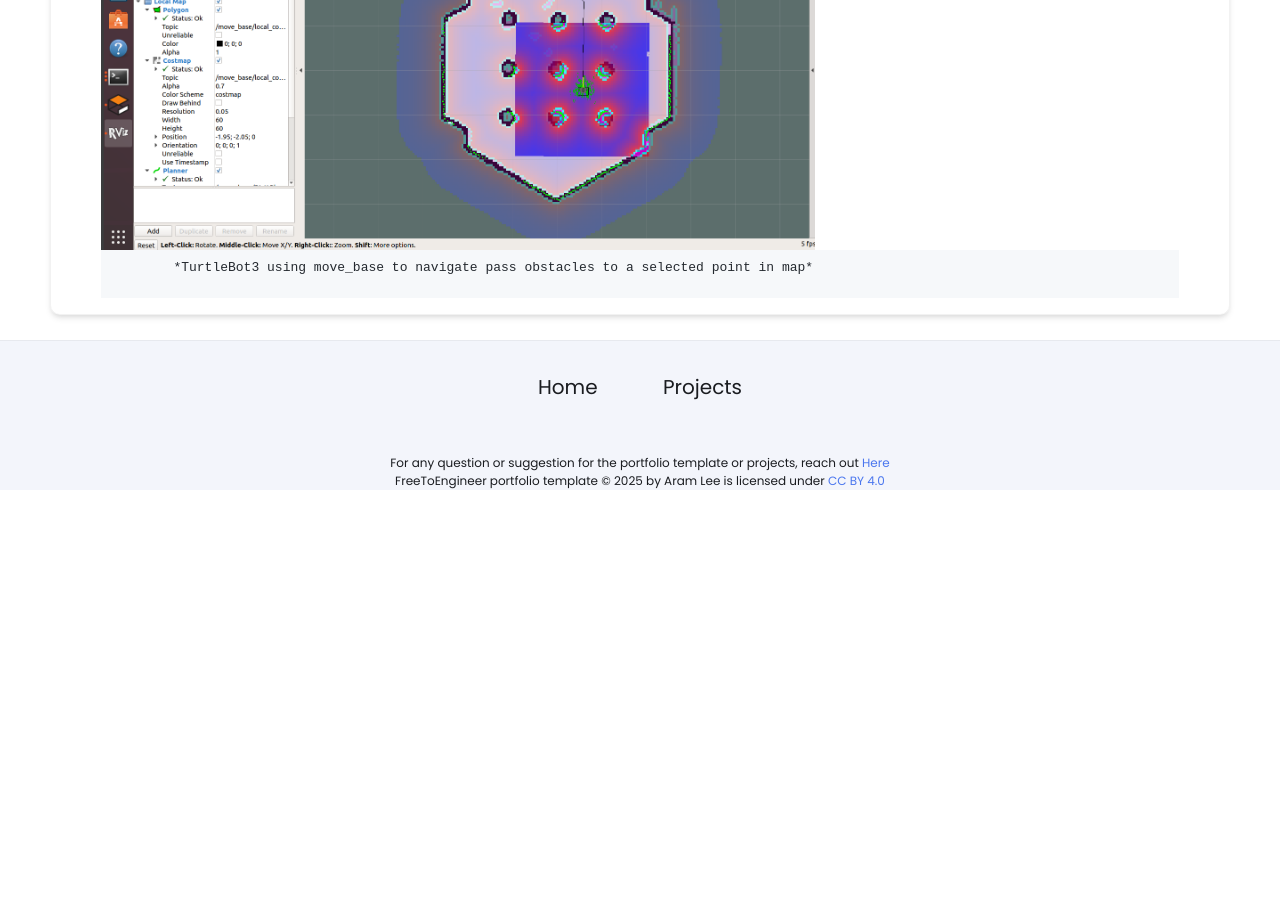
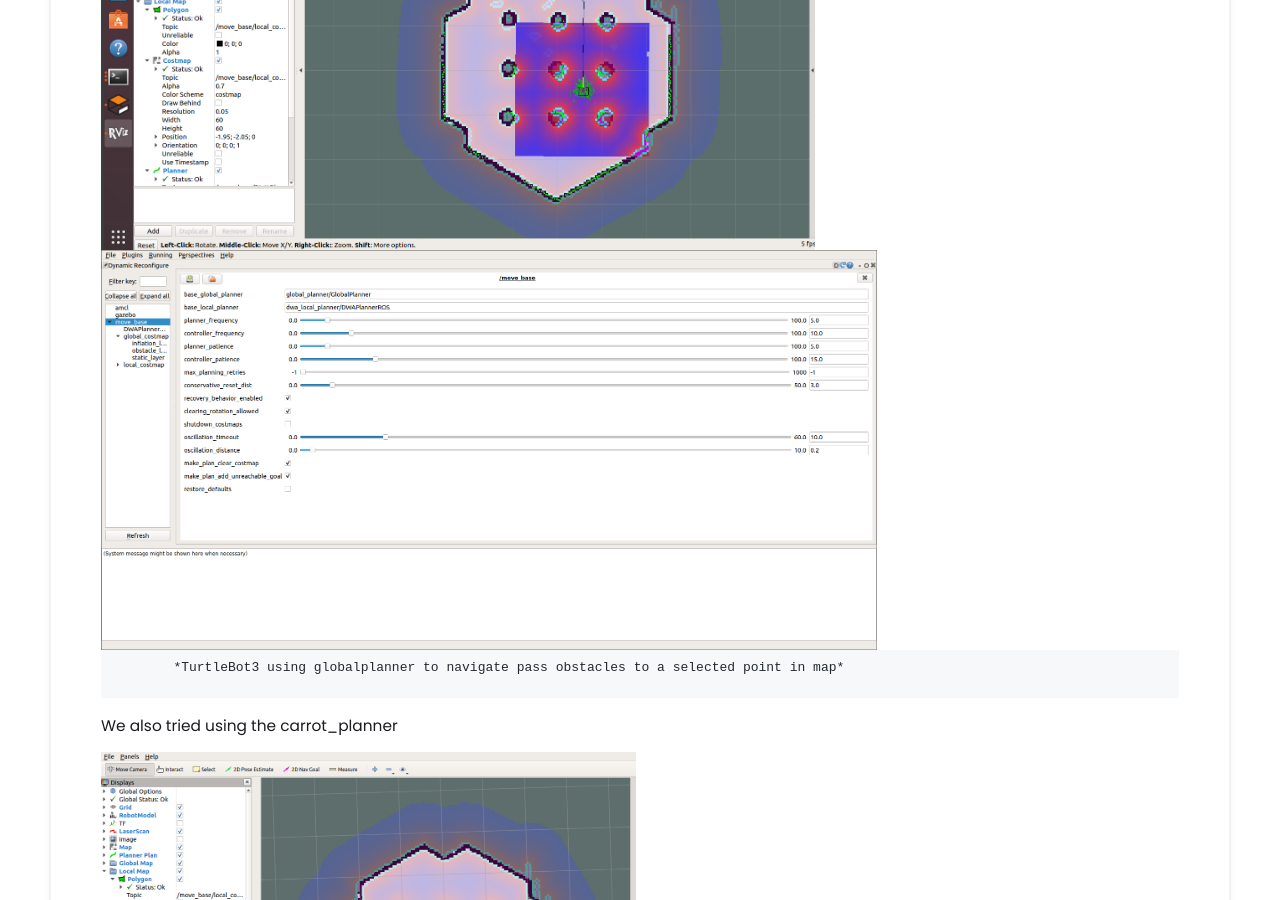
Before and after one commit to NinjaHazwan/NinjaHazwan.github.io, a Jekyll site: the page built from _projects/demo-project/index.md, in a window 1280 px wide and 900 px high, scrolled down 3618 px. Built offline with Jekyll 4.4.1, drawn with Linux system fonts in a browser that asks for light colours; before the commit the page ends 4108 px from its top, so only the background shows below that.

Commit message:
Update index.md

```diff
--- a/_projects/demo-project/index.md
+++ b/_projects/demo-project/index.md
@@ -85,7 +85,12 @@ In this project, we implemented autonomous navigation for TurtleBot3 using the m
 
 {% include image-gallery.html images="move_base1.png" height="400" %}
 {% include image-gallery.html images="SEP1 pic.png" height="400" %}
-            *TurtleBot3 using move_base to navigate pass obstacles to a selected point in map*
+{% include image-gallery.html images="global rqt.png" height="400" %}
+            *TurtleBot3 using globalplanner to navigate pass obstacles to a selected point in map*
+
+We also tried using the carrot_planner
+{% include image-gallery.html images="carrot.png" height="400" %}
+{% include image-gallery.html images="carrot rqt.png" height="400" %}
 
 
 <!--### Embeed images
```
